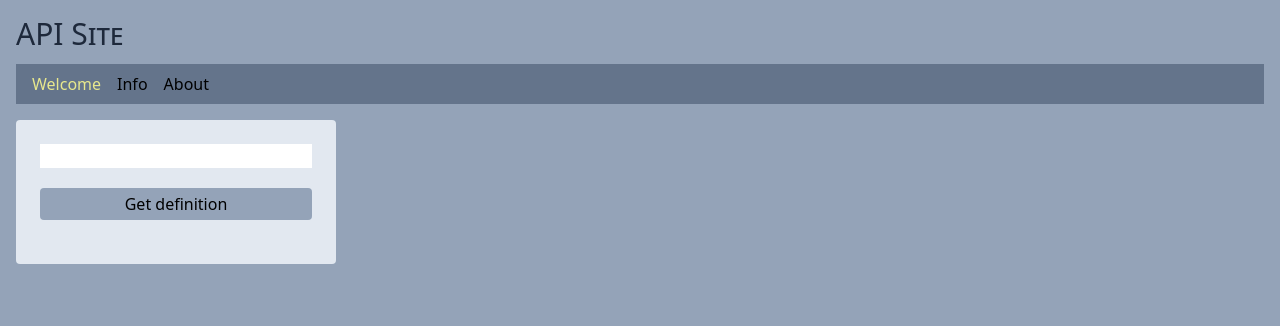
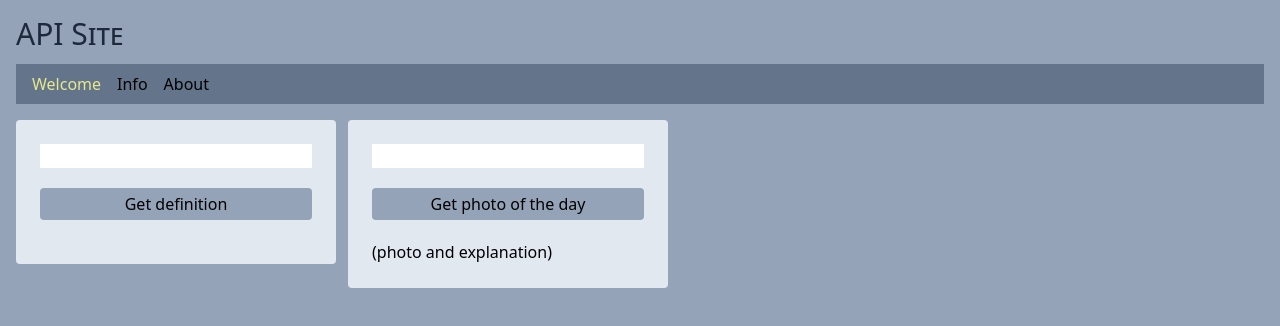
Before and after one commit to edwardtanguay/et782-react-apis, a React (Vite) app: page /welcome in a window 1280 px wide. Shown: the top 326 px of the page. Built offline with nearby package versions, Linux system fonts and the light colour scheme.

Commit message:
nasa button works

```diff
--- /dev/null
+++ b/src/components/ApiNasa.tsx
@@ -0,0 +1,19 @@
+import { useState } from "react"
+
+export const ApiNasa = () => {
+	const [date, setDate] = useState('');
+
+	const handleGetPhoto = () => {
+		alert(date);
+	}
+
+	return (
+		<form>
+			<div className="flex gap-5 flex-col bg-slate-200 p-6 w-[20rem] rounded">
+				<input value={date} onChange={(e) => setDate(e.target.value)} />
+				<button onClick={(e) => handleGetPhoto(e)}>Get photo of the day</button>
+				<p>(photo and explanation)</p>
+			</div>
+		</form>
+	)
+}
--- a/src/pages/PageWelcome.tsx
+++ b/src/pages/PageWelcome.tsx
@@ -1,9 +1,11 @@
 import { ApiDictionary } from "../components/ApiDictionary"
+import { ApiNasa } from "../components/ApiNasa"
 
 export const PageWelcome = () => {
 	return (
 		<div className="flex gap-3 flex-wrap">
-		<ApiDictionary/>
+			<ApiDictionary />
+			<ApiNasa />
 		</div>
 	)
 }
```
Also changed, not shown: dev/notes.txt.
